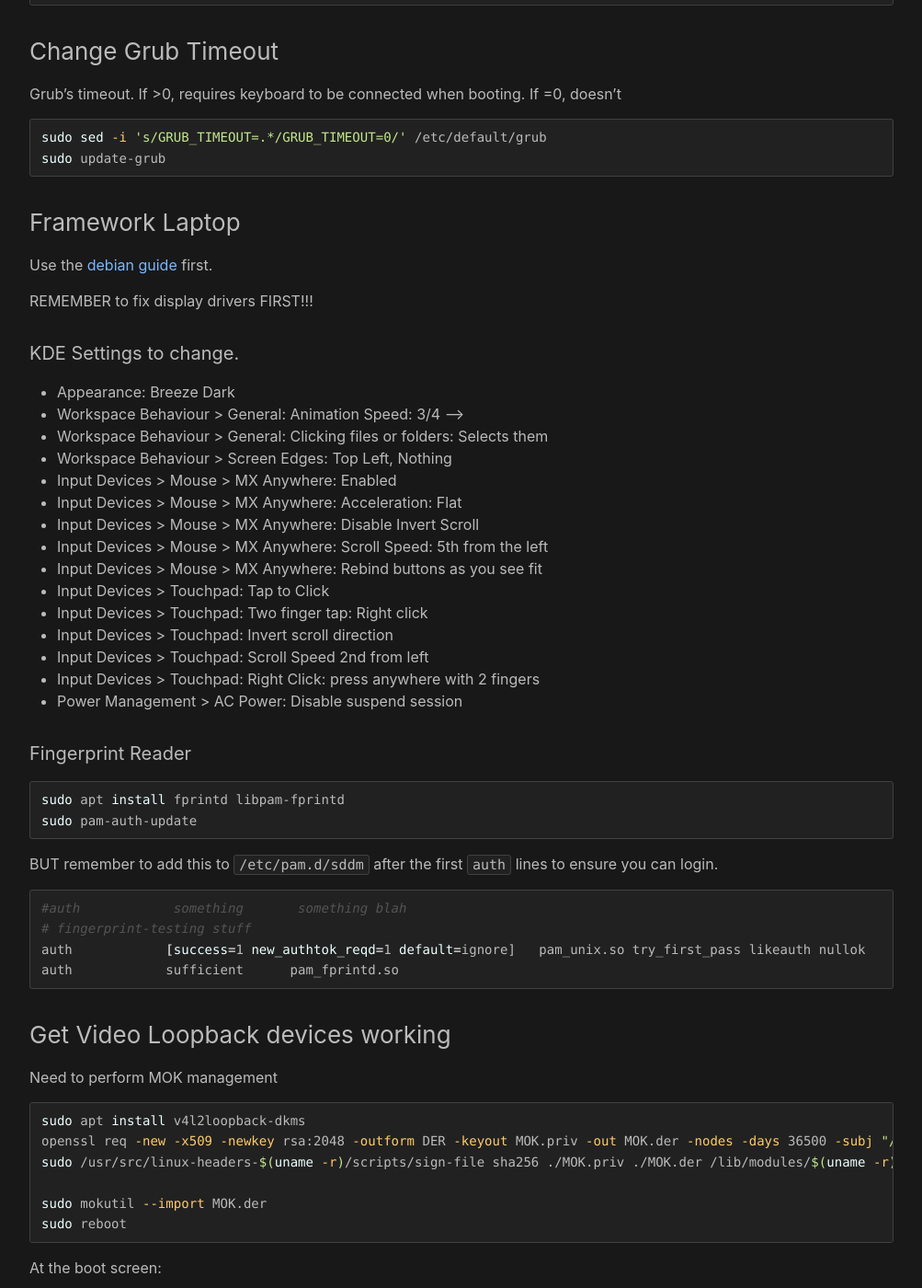
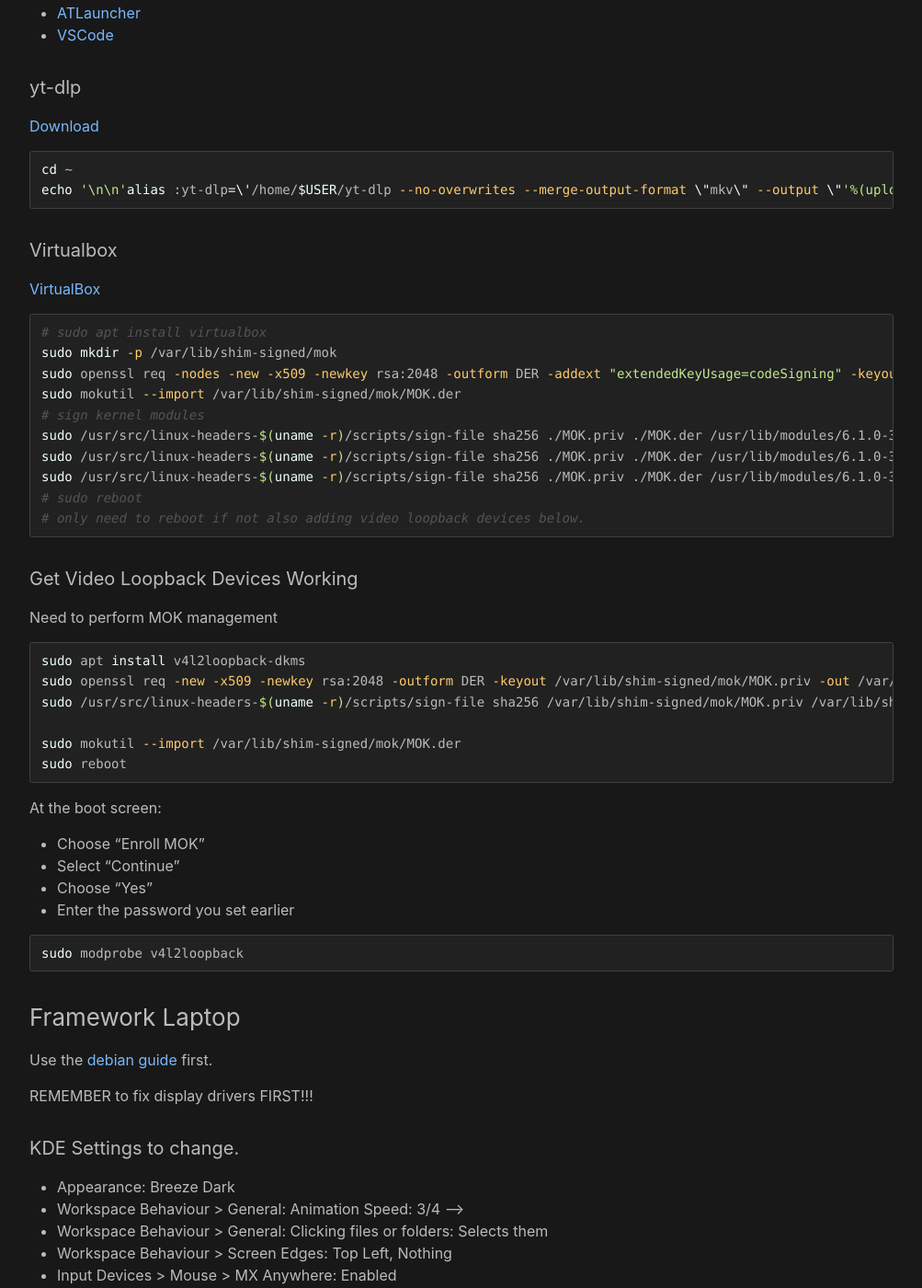
Before and after one commit to Cubie87/cubie87.github.io, a Jekyll site: the page built from posts/shell.md, in a window 1280 px wide and 1400 px high, scrolled down 1524 px. Shown: the whole window at 92% size, without its empty margins (138-1141 px from the left). Built offline with Jekyll 4.4.1, drawn with Linux system fonts in a browser that asks for light colours; our own code applies the rules of GitHub Pages for plain Markdown files; some of the changed text lies outside the part shown.

Commit message:
update programs and shellpage layout

`````diff
--- a/posts/shell.md
+++ b/posts/shell.md
@@ -1,22 +1,21 @@
 # My Setup and Other Things
 
-I daily windows, so WSL, and am actively working to move to Linux (debian) for my daily driver (laptop).
-
-Current list of issues stopping me from moving to Linux:
- - CAD Program Support (VM Solvable, but input latency issues which are suboptimal but acceptable)
- - AutoHotKey alternative (I utilise hotstrings extensively)
- - Logi Options+ alternative
+~~I daily windows, so WSL, and am actively working to move to Linux (debian) for my daily driver (laptop).~~
 
 I've now moved over to Debian/KDE as my daily driver!
+
+List of issues that were stopping me from moving to Linux:
+ - CAD Program Support (VM solved)
+ - AutoHotKey alternative (.zshrc solved for the most part, moving away from Discord also helped)
+ - Logi Options+ alternative (KDE Plasma has support for thumb-buttons, but does not support rebinding the 3rd button behind the scroll wheel on the MX Anywhere 3)
+
+
 
 ## Basic linux setup
 
 ```sh
 # basic programs that I use
 sudo apt install curl wget vim htop screen sysstat smartmontools ffmpeg git unzip dnsutils glances screenfetch
-# ctf tools
-sudo apt install libimage-exiftool-perl binwalk basez qpdf nmap traceroute wireshark python-is-python3 python3-pip netcat-traditional ncat
-
 
 # install zsh
 sudo apt install zsh
@@ -41,6 +40,17 @@
 git config --global core.editor "vim"
 ```
 
+
+
+### Change Grub Timeout
+Grub's timeout. If >0, requires keyboard to be connected when booting. If =0, doesn't
+```sh
+sudo sed -i 's/GRUB_TIMEOUT=.*/GRUB_TIMEOUT=0/' /etc/default/grub
+sudo update-grub
+```
+
+
+
 ### GUI Programs
 Requires external repos/pgp keys that may change.
 - [Sublime Text](https://www.sublimetext.com/docs/linux_repositories.html)
@@ -51,8 +61,14 @@
 # gui programs that I use
 sudo apt install gparted vlc obs-studio firefox-nightly firefox-devedition sublime-text
 ```
+- [gqrx](https://github.com/gqrx-sdr/gqrx/releases)
+- [ATLauncher](https://atlauncher.com/downloads)
+- [VSCode](https://code.visualstudio.com/docs/setup/linux)
 
-### yt-dlp
+
+
+
+#### yt-dlp
 
 [Download](https://github.com/yt-dlp/yt-dlp)
 ```sh
@@ -61,18 +77,55 @@
 ```
 
 
-### Change Grub Timeout
-Grub's timeout. If >0, requires keyboard to be connected when booting. If =0, doesn't
+
+#### Virtualbox
+
+[VirtualBox](https://www.virtualbox.org/wiki/Linux_Downloads)
+
 ```sh
-sudo sed -i 's/GRUB_TIMEOUT=.*/GRUB_TIMEOUT=0/' /etc/default/grub
-sudo update-grub
+# sudo apt install virtualbox
+sudo mkdir -p /var/lib/shim-signed/mok
+sudo openssl req -nodes -new -x509 -newkey rsa:2048 -outform DER -addext "extendedKeyUsage=codeSigning" -keyout /var/lib/shim-signed/mok/MOK.priv -out /var/lib/shim-signed/mok/MOK.der
+sudo mokutil --import /var/lib/shim-signed/mok/MOK.der
+# sign kernel modules
+sudo /usr/src/linux-headers-$(uname -r)/scripts/sign-file sha256 ./MOK.priv ./MOK.der /usr/lib/modules/6.1.0-37-amd64/misc/vboxdrv.ko
+sudo /usr/src/linux-headers-$(uname -r)/scripts/sign-file sha256 ./MOK.priv ./MOK.der /usr/lib/modules/6.1.0-37-amd64/misc/vboxnetadp.ko
+sudo /usr/src/linux-headers-$(uname -r)/scripts/sign-file sha256 ./MOK.priv ./MOK.der /usr/lib/modules/6.1.0-37-amd64/misc/vboxnetflt.ko
+# sudo reboot
+# only need to reboot if not also adding video loopback devices below.
 ```
+
+
+#### Get Video Loopback Devices Working
+Need to perform MOK management
+
+```sh
+sudo apt install v4l2loopback-dkms
+sudo openssl req -new -x509 -newkey rsa:2048 -outform DER -keyout /var/lib/shim-signed/mok/MOK.priv -out /var/lib/shim-signed/mok/MOK.der -nodes -days 36500 -subj "/CN=v4l2ModuleKey/"
+sudo /usr/src/linux-headers-$(uname -r)/scripts/sign-file sha256 /var/lib/shim-signed/mok/MOK.priv /var/lib/shim-signed/mok/MOK.der /lib/modules/$(uname -r)/updates/dkms/v4l2loopback.ko
+
+sudo mokutil --import /var/lib/shim-signed/mok/MOK.der
+sudo reboot
+```
+
+At the boot screen:
+- Choose "Enroll MOK"
+- Select "Continue"
+- Choose "Yes"
+- Enter the password you set earlier
+
+```sh
+sudo modprobe v4l2loopback
+```
+
 
 ### Framework Laptop
 
 Use the [debian guide](https://wiki.debian.org/InstallingDebianOn/FrameWork/Laptop13/AMD_7040_Series) first.
 
 REMEMBER to fix display drivers FIRST!!!
+
+
 
 #### KDE Settings to change.
 
@@ -93,6 +146,7 @@
 - Power Management > AC Power: Disable suspend session
 
 
+
 #### Fingerprint Reader
 
 ```sh
@@ -108,63 +162,8 @@
 ```
 
 
-### Get Video Loopback devices working
-Need to perform MOK management
 
-```sh
-sudo apt install v4l2loopback-dkms
-openssl req -new -x509 -newkey rsa:2048 -outform DER -keyout MOK.priv -out MOK.der -nodes -days 36500 -subj "/CN=v4l2ModuleKey/"
-sudo /usr/src/linux-headers-$(uname -r)/scripts/sign-file sha256 ./MOK.priv ./MOK.der /lib/modules/$(uname -r)/updates/dkms/v4l2loopback.ko
-
-sudo mokutil --import MOK.der
-sudo reboot
-```
-
-At the boot screen:
-- Choose "Enroll MOK"
-- Select "Continue"
-- Choose "Yes"
-- Enter the password you set earlier
-
-```sh
-sudo modprobe v4l2loopback
-```
-
-
-### Virtualbox
-
-[VirtualBox](https://www.virtualbox.org/wiki/Linux_Downloads)
-
-```sh
-# sudo apt install virtualbox
-sudo mkdir -p /var/lib/shim-signed/mok
-sudo openssl req -nodes -new -x509 -newkey rsa:2048 -outform DER -addext "extendedKeyUsage=codeSigning" -keyout /var/lib/shim-signed/mok/MOK.priv -out /var/lib/shim-signed/mok/MOK.der
-sudo mokutil --import /var/lib/shim-signed/mok/MOK.der
-# sign kernel modules
-sudo /usr/src/linux-headers-$(uname -r)/scripts/sign-file sha256 ./MOK.priv ./MOK.der /usr/lib/modules/6.1.0-37-amd64/misc/vboxdrv.ko
-sudo /usr/src/linux-headers-$(uname -r)/scripts/sign-file sha256 ./MOK.priv ./MOK.der /usr/lib/modules/6.1.0-37-amd64/misc/vboxnetadp.ko
-sudo /usr/src/linux-headers-$(uname -r)/scripts/sign-file sha256 ./MOK.priv ./MOK.der /usr/lib/modules/6.1.0-37-amd64/misc/vboxnetflt.ko
-sudo reboot
-```
-
-
-### Set up git
-
-```sh
-# install repo
-# https://github.com/cli/cli/blob/trunk/docs/install_linux.md
-gh auth login`
-gh auth setup-git`
-```
-
-```sh
-git init
-git pull https://repo/address
-git remote add origin https://repo/address
-git push --set-upstream origin master
-```
-
-### LUKS and TPM2 AutoUnlock
+#### LUKS and TPM2 AutoUnlock
 
 ```sh
 sudo apt install tpm2-tools
@@ -176,12 +175,14 @@
 ```
 
 edit `/etc/dracut.conf` so it just contains:
-```
+
+```sh
 add_dracutmodules+=" tpm2-tss crypt "
 ```
 
 edit `/etc/dracut.conf.d/tss2.conf
-````
+
+```sh
 install_optional_items+=" /usr/lib64/libtss2* /usr/lib64/libfido2.so.* "
 ```
 
@@ -214,6 +215,7 @@
 ```
 
 
+
 ### Chroot into a device with LUKS using TailsOS
 
 ```sh
@@ -235,6 +237,24 @@
 sudo chroot .
 ```
 
+
+
+### Set up git
+
+```sh
+# install repo
+# https://github.com/cli/cli/blob/trunk/docs/install_linux.md
+gh auth login
+gh auth setup-git
+```
+
+```sh
+git init
+git pull https://repo/address
+git remote add origin https://repo/address
+git push --set-upstream origin master
+```
+
 ### Change Around Mac's God Awful Key Layout
 
 This swaps `fn` with `ctrl`, and swaps `alt` with `meta`. It also changes function keys to default to F1-12 as opposed to brightness/etc.
@@ -252,9 +272,18 @@
 #sudo mkinitcpio -p linux # for kali
 ```
 
+
+
 ### Kali Install
 
 When installing Kali Linux on a MacbookPro12,1 using Rufus, write in GPT, DD mode, not ISO
+
+```sh
+# ctf tools
+sudo apt install libimage-exiftool-perl binwalk basez qpdf nmap traceroute wireshark python-is-python3 python3-pip netcat-traditional ncat
+```
+
+
 
 ### Samba Share Setup
 
@@ -278,6 +307,8 @@
 sudo smbpasswd -a [user]
 ```
 
+
+
 ### Static IP
 
 ```sh
@@ -293,11 +324,14 @@
 # write exit
 ```
 
+
+
 ### Python pip fix
 
 ```sh
 sudo mv /usr/lib/python3.11/EXTERNALLY-MANAGED /usr/lib/python3.11/EXTERNALLY-MANAGED.old
 ```
+
 
 
 ### LaTeX Installation
@@ -326,6 +360,8 @@
 #export PATH="$PATH:/home/[USERNAME]/.local/bin"
 pygmentize -V
 ```
+
+
 
 ### Surface Go TPM LUKS
 ```sh
`````
